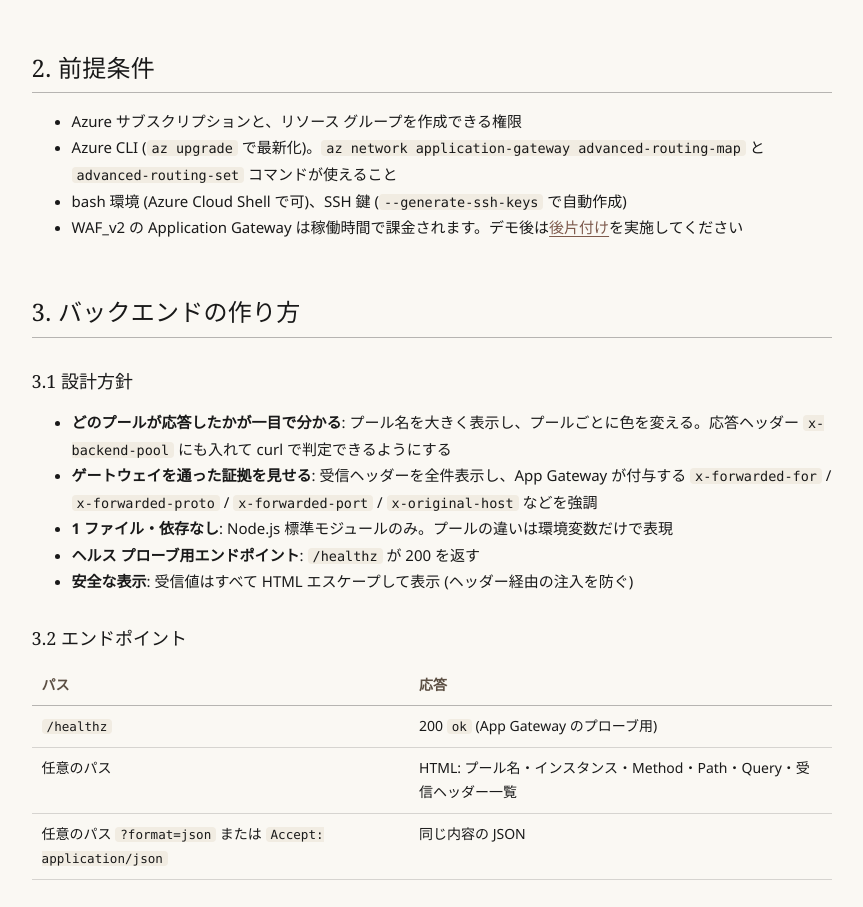
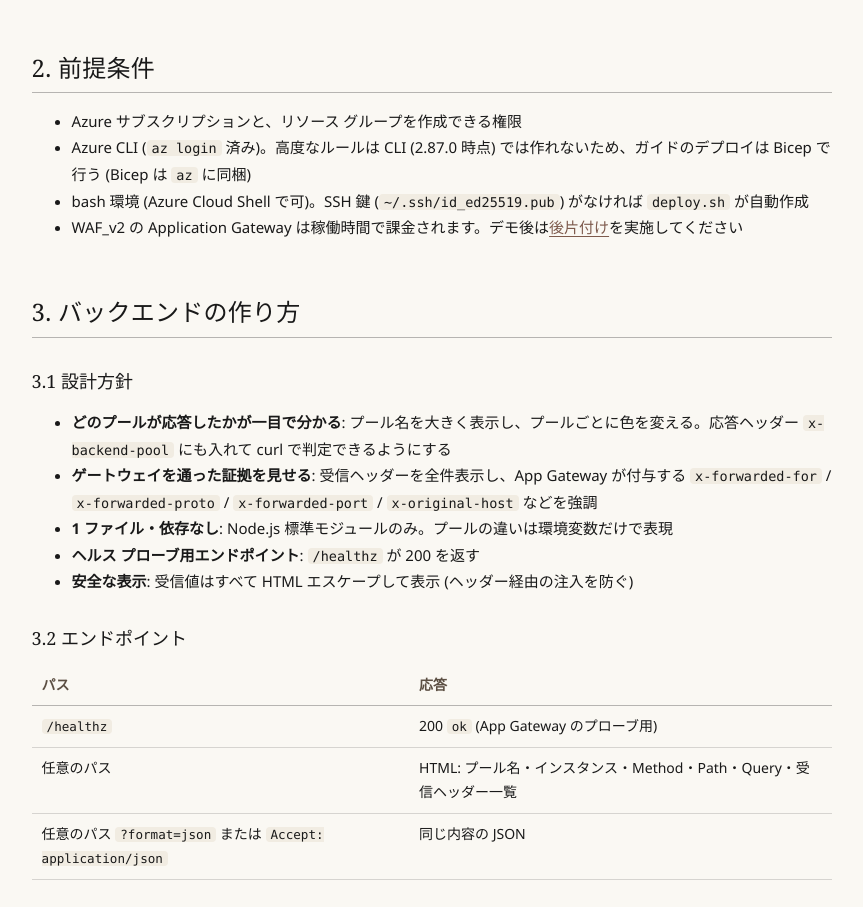
Before and after one commit to koudaiii/agw-advanced-routing-demo, a plain HTML site: page docs/agw-advanced-routing-demo-guide.html in a window 1280 px wide. Shown: the part 1500-2407 px from the top of the page, without its empty margins (208-1071 px from the left). Drawn offline with Linux system fonts and the light colour scheme.

Commit message:
docs: ガイド 2 節の前提条件から CLI 前提を外す
高度なルールの CLI コマンドを前提から外し、deploy.sh (Bicep) を前提にする。SSH 鍵の自動作成も deploy.sh の動作に合わせる。

Co-Authored-By: Claude Haiku 5.5 <noreply@anthropic.com>

```diff
--- a/docs/agw-advanced-routing-demo-guide.html
+++ b/docs/agw-advanced-routing-demo-guide.html
@@ -118,9 +118,8 @@ svg .l{text-anchor:start}
 
 <section id="prereq"><h2>2. 前提条件</h2><ul>
 <li>Azure サブスクリプションと、リソース グループを作成できる権限</li>
-<li>Azure CLI (<code>az upgrade</code> で最新化)。<code>az network application-gateway advanced-routing-map</code> と <code>advanced-routing-set</code> コマンドが使えること</li>
-<li>bash 環境 (Azure Cloud Shell で可)、SSH 鍵 (<code>--generate-ssh-keys</code> で自動作成)</li>
-
+<li>Azure CLI (<code>az login</code> 済み)。高度なルールは CLI (2.87.0 時点) では作れないため、ガイドのデプロイは Bicep で行う (Bicep は <code>az</code> に同梱)</li>
+<li>bash 環境 (Azure Cloud Shell で可)。SSH 鍵 (<code>~/.ssh/id_ed25519.pub</code>) がなければ <code>deploy.sh</code> が自動作成</li>
 <li>WAF_v2 の Application Gateway は稼働時間で課金されます。デモ後は<a href="#notes">後片付け</a>を実施してください</li></ul>
 </section>
 
```
